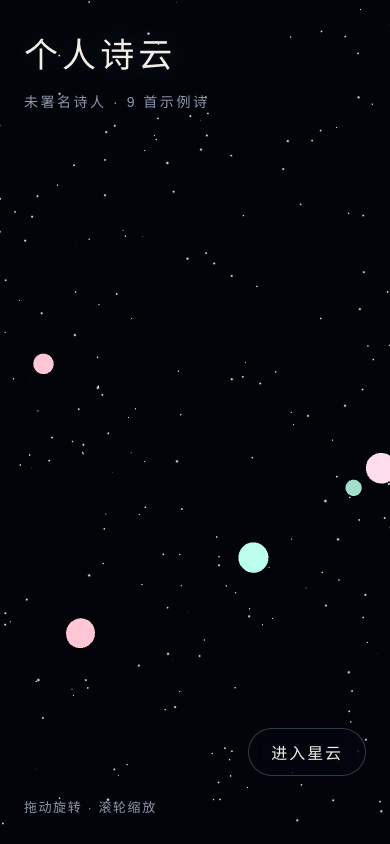
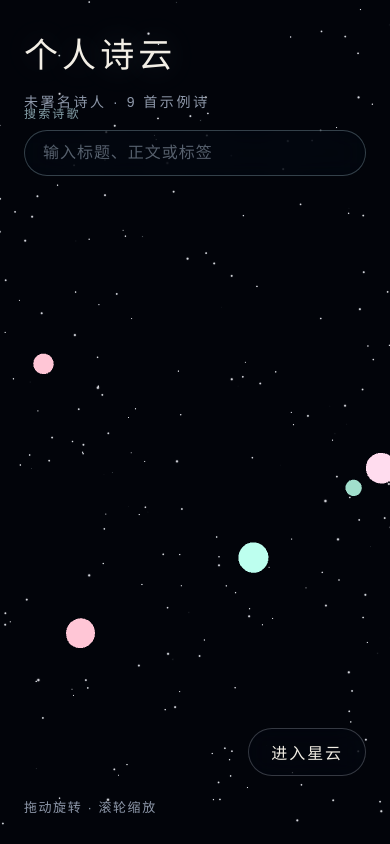
Before and after one commit to Gao2612/Gaoyayu-shiyun, a Next.js app: page / in a window 390 px wide. Built offline with nearby package versions, Linux system fonts and the light colour scheme.

Commit message:
添加诗歌全文搜索

```diff
--- a/app/globals.css
+++ b/app/globals.css
@@ -108,6 +108,128 @@ button {
 }
 
 .has-selection .enter-button {
+  opacity: 0;
+  pointer-events: none;
+  transform: translateY(-8px);
+}
+
+.poem-search {
+  position: absolute;
+  z-index: 3;
+  top: clamp(96px, 13vw, 148px);
+  left: clamp(24px, 6vw, 88px);
+  width: min(360px, calc(100vw - 48px));
+  color: rgba(245, 248, 255, 0.9);
+}
+
+.poem-search-label {
+  display: block;
+  margin: 0 0 9px;
+  color: rgba(184, 220, 230, 0.72);
+  font-size: 12px;
+  letter-spacing: 0.18em;
+}
+
+.poem-search-input {
+  width: 100%;
+  border: 1px solid rgba(184, 220, 230, 0.28);
+  border-radius: 999px;
+  padding: 13px 18px;
+  background: rgba(4, 9, 20, 0.48);
+  color: rgba(245, 248, 255, 0.94);
+  font: inherit;
+  letter-spacing: 0.06em;
+  outline: 0;
+  backdrop-filter: blur(14px);
+  transition:
+    border-color 180ms ease,
+    background-color 180ms ease,
+    box-shadow 180ms ease;
+}
+
+.poem-search-input::placeholder {
+  color: rgba(204, 221, 240, 0.42);
+}
+
+.poem-search-input:focus {
+  border-color: rgba(184, 220, 230, 0.74);
+  background: rgba(10, 18, 35, 0.68);
+  box-shadow: 0 0 32px rgba(142, 202, 230, 0.14);
+}
+
+.poem-search-results {
+  margin-top: 12px;
+  border: 1px solid rgba(164, 208, 255, 0.18);
+  border-radius: 22px;
+  background:
+    linear-gradient(
+      180deg,
+      rgba(10, 17, 34, 0.88),
+      rgba(5, 9, 21, 0.94)
+    );
+  box-shadow: 0 18px 54px rgba(0, 0, 0, 0.26);
+  overflow: hidden;
+  backdrop-filter: blur(18px);
+}
+
+.poem-search-results ul {
+  display: grid;
+  gap: 1px;
+  margin: 0;
+  padding: 0;
+  list-style: none;
+}
+
+.poem-search-results li {
+  background: rgba(255, 255, 255, 0.02);
+}
+
+.poem-search-results button {
+  display: grid;
+  width: 100%;
+  gap: 7px;
+  border: 0;
+  padding: 14px 16px;
+  background: transparent;
+  color: inherit;
+  cursor: pointer;
+  text-align: left;
+}
+
+.poem-search-results button:hover,
+.poem-search-results button:focus-visible {
+  background: rgba(110, 164, 231, 0.13);
+  outline: 0;
+}
+
+.poem-search-result-title {
+  font-family:
+    "Songti SC",
+    "STSong",
+    serif;
+  font-size: 17px;
+  letter-spacing: 0.1em;
+}
+
+.poem-search-result-meta {
+  color: rgba(204, 221, 240, 0.48);
+  font-size: 11px;
+  letter-spacing: 0.08em;
+}
+
+.poem-search-result-snippet,
+.poem-search-empty {
+  color: rgba(225, 235, 249, 0.66);
+  font-size: 12px;
+  line-height: 1.6;
+}
+
+.poem-search-empty {
+  margin: 0;
+  padding: 16px;
+}
+
+.has-selection .poem-search {
   opacity: 0;
   pointer-events: none;
   transform: translateY(-8px);
@@ -331,6 +453,12 @@ button {
     bottom: 68px;
   }
 
+  .poem-search {
+    top: 104px;
+    left: 24px;
+    width: calc(100vw - 48px);
+  }
+
   .interaction-tip {
     bottom: 28px;
     left: 24px;
--- a/components/HomeExperience.tsx
+++ b/components/HomeExperience.tsx
@@ -3,6 +3,7 @@
 import { useState } from "react";
 import { GalaxyScene } from "@/components/galaxy/GalaxyScene";
 import { PoemDetailPanel } from "@/components/PoemDetailPanel";
+import { PoemSearchPanel } from "@/components/PoemSearchPanel";
 import poemData from "@/data/poems.json";
 import { PROJECT_PROFILE } from "@/lib/project-profile";
 import { useGalaxyStore } from "@/store/galaxy-store";
@@ -61,6 +62,8 @@ export function HomeExperience(): React.ReactElement {
         {isEntered ? "返回引导" : "进入星云"}
       </button>
 
+      <PoemSearchPanel poems={POEMS} />
+
       <p className="interaction-tip">拖动旋转 · 滚轮缩放</p>
       <p className="day-status">
         {activePoem === null
--- /dev/null
+++ b/components/PoemSearchPanel.tsx
@@ -0,0 +1,205 @@
+"use client";
+
+import Fuse from "fuse.js";
+import type { FuseResult, FuseResultMatch } from "fuse.js";
+import { useMemo, useState } from "react";
+
+import { useGalaxyStore } from "@/store/galaxy-store";
+import type { Poem } from "@/types/poem";
+
+type PoemSearchPanelProps = Readonly<{
+  poems: readonly Poem[];
+}>;
+
+type SearchablePoem = Readonly<{
+  id: string;
+  title: string;
+  content: string;
+  tags: readonly string[];
+  writtenAt: string;
+}>;
+
+const MAX_RESULT_COUNT: number = 6;
+const SNIPPET_RADIUS: number = 18;
+
+function createSearchablePoem(poem: Poem): SearchablePoem {
+  return {
+    id: poem.id,
+    title: poem.title,
+    content: poem.content,
+    tags: poem.tags,
+    writtenAt: poem.writtenAt,
+  };
+}
+
+function createFuseIndex(poems: readonly Poem[]): Fuse<SearchablePoem> {
+  const searchablePoems: readonly SearchablePoem[] = poems.map(
+    createSearchablePoem,
+  );
+
+  return new Fuse(searchablePoems, {
+    includeMatches: true,
+    ignoreLocation: true,
+    keys: [
+      { name: "title", weight: 0.4 },
+      { name: "tags", weight: 0.34 },
+      { name: "content", weight: 0.26 },
+    ],
+    minMatchCharLength: 1,
+    threshold: 0.35,
+  });
+}
+
+function normalizeQuery(value: string): string {
+  return value.trim();
+}
+
+function getMatchedValue(
+  match: FuseResultMatch,
+): string | null {
+  const value: unknown = match.value;
+  return typeof value === "string" ? value : null;
+}
+
+function createSnippetFromMatch(match: FuseResultMatch): string | null {
+  const value: string | null = getMatchedValue(match);
+  const firstRange: readonly [number, number] | undefined =
+    match.indices[0];
+  if (value === null || firstRange === undefined) {
+    return null;
+  }
+
+  const startIndex: number = Math.max(0, firstRange[0] - SNIPPET_RADIUS);
+  const endIndex: number = Math.min(
+    value.length,
+    firstRange[1] + SNIPPET_RADIUS + 1,
+  );
+  const prefix: string = startIndex > 0 ? "..." : "";
+  const suffix: string = endIndex < value.length ? "..." : "";
+  return `${prefix}${value.slice(startIndex, endIndex)}${suffix}`;
+}
+
+function getResultSnippet(result: FuseResult<SearchablePoem>): string {
+  const matches: readonly FuseResultMatch[] = result.matches ?? [];
+  const contentMatch: FuseResultMatch | undefined = matches.find(
+    (match: FuseResultMatch): boolean => match.key === "content",
+  );
+  const tagMatch: FuseResultMatch | undefined = matches.find(
+    (match: FuseResultMatch): boolean => match.key === "tags",
+  );
+  const titleMatch: FuseResultMatch | undefined = matches.find(
+    (match: FuseResultMatch): boolean => match.key === "title",
+  );
+  const snippet: string | null = [
+    contentMatch,
+    tagMatch,
+    titleMatch,
+  ].reduce(
+    (
+      currentSnippet: string | null,
+      match: FuseResultMatch | undefined,
+    ): string | null => currentSnippet ?? (
+      match === undefined ? null : createSnippetFromMatch(match)
+    ),
+    null,
+  );
+
+  return snippet ?? result.item.content.slice(0, 36);
+}
+
+function formatWrittenAt(value: string): string {
+  const parts: readonly string[] = value.split("-");
+  if (parts.length !== 3) {
+    return value;
+  }
+  return `${parts[0]}年${parts[1]}月${parts[2]}日`;
+}
+
+export function PoemSearchPanel(
+  props: PoemSearchPanelProps,
+): React.ReactElement {
+  const [query, setQuery] = useState<string>("");
+  const selectPoem = useGalaxyStore((state) => state.selectPoem);
+  const fuseIndex: Fuse<SearchablePoem> = useMemo(
+    (): Fuse<SearchablePoem> => createFuseIndex(props.poems),
+    [props.poems],
+  );
+  const normalizedQuery: string = normalizeQuery(query);
+  const results: readonly FuseResult<SearchablePoem>[] = useMemo(
+    (): readonly FuseResult<SearchablePoem>[] => {
+      if (normalizedQuery.length === 0) {
+        return [];
+      }
+      return fuseIndex.search(normalizedQuery, {
+        limit: MAX_RESULT_COUNT,
+      });
+    },
+    [fuseIndex, normalizedQuery],
+  );
+  const hasQuery: boolean = normalizedQuery.length > 0;
+  const hasResults: boolean = results.length > 0;
+
+  function handleQueryChange(
+    event: React.ChangeEvent<HTMLInputElement>,
+  ): void {
+    setQuery(event.target.value);
+  }
+
+  function handleResultClick(poemId: string): void {
+    selectPoem(poemId);
+  }
+
+  return (
+    <section aria-label="诗歌全文搜索" className="poem-search">
+      <label className="poem-search-label" htmlFor="poem-search-input">
+        搜索诗歌
+      </label>
+      <input
+        autoComplete="off"
+        className="poem-search-input"
+        id="poem-search-input"
+        onChange={handleQueryChange}
+        placeholder="输入标题、正文或标签"
+        type="search"
+        value={query}
+      />
+
+      {hasQuery ? (
+        <div className="poem-search-results" role="status">
+          {hasResults ? (
+            <ul>
+              {results.map(
+                (
+                  result: FuseResult<SearchablePoem>,
+                ): React.ReactElement => (
+                  <li key={result.item.id}>
+                    <button
+                      onClick={(): void => {
+                        handleResultClick(result.item.id);
+                      }}
+                      type="button"
+                    >
+                      <span className="poem-search-result-title">
+                        {result.item.title}
+                      </span>
+                      <span className="poem-search-result-meta">
+                        {formatWrittenAt(result.item.writtenAt)}
+                      </span>
+                      <span className="poem-search-result-snippet">
+                        {getResultSnippet(result)}
+                      </span>
+                    </button>
+                  </li>
+                ),
+              )}
+            </ul>
+          ) : (
+            <p className="poem-search-empty">
+              没有找到匹配的诗歌，请换一个关键词。
+            </p>
+          )}
+        </div>
+      ) : null}
+    </section>
+  );
+}
--- a/package.json
+++ b/package.json
@@ -15,6 +15,7 @@
   "dependencies": {
     "@react-three/drei": "^10.7.7",
     "@react-three/fiber": "^9.6.1",
+    "fuse.js": "^7.4.2",
     "gray-matter": "^4.0.3",
     "next": "^16.2.9",
     "react": "^19.2.7",
```
Also changed, not shown: app/icon.svg (added), 1 other file (tests, documents, lock files or other folders).
